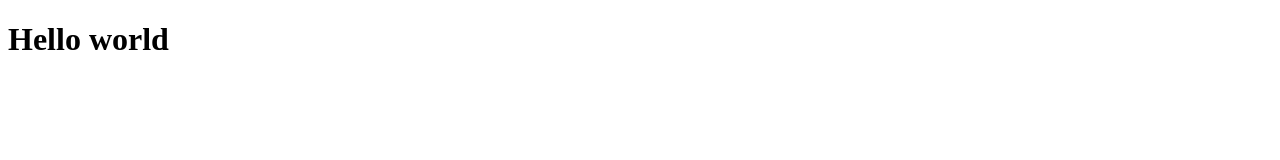
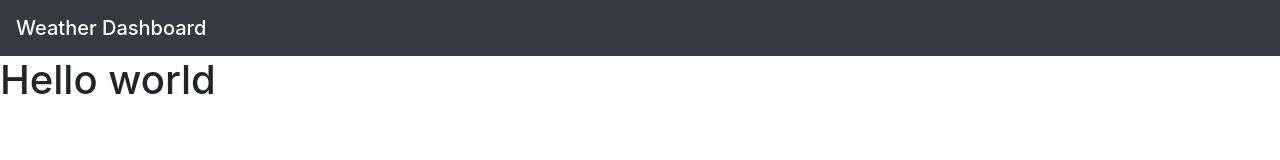
Before and after one commit to laShawnfox/weather-dashboard-api, a plain HTML site: page index.html in a window 1280 px wide. Drawn offline with nearby package versions, Linux system fonts and the light colour scheme.

Commit message:
added navabar

```diff
--- a/index.html
+++ b/index.html
@@ -8,9 +8,13 @@
         <meta name="description" content="">
         <meta name="viewport" content="width=device-width, initial-scale=1">
         <link rel="stylesheet" href="style.css">
+        <link rel="stylesheet" href="https://stackpath.bootstrapcdn.com/bootstrap/4.5.2/css/bootstrap.min.css" integrity="sha384-JcKb8q3iqJ61gNV9KGb8thSsNjpSL0n8PARn9HuZOnIxN0hoP+VmmDGMN5t9UJ0Z" crossorigin="anonymous">
         <script src="https://code.jquery.com/jquery-3.5.1.min.js" integrity="sha256-9/aliU8dGd2tb6OSsuzixeV4y/faTqgFtohetphbbj0=" crossorigin="anonymous"></script>
     </head>
     <body>
+        <nav class="navbar navbar-dark bg-dark">
+            <span class="navbar-brand mb-0 h1">Weather Dashboard</span>
+          </nav>
         <h1>Hello world</h1>
 
         <script src="script.js"></script>
```
